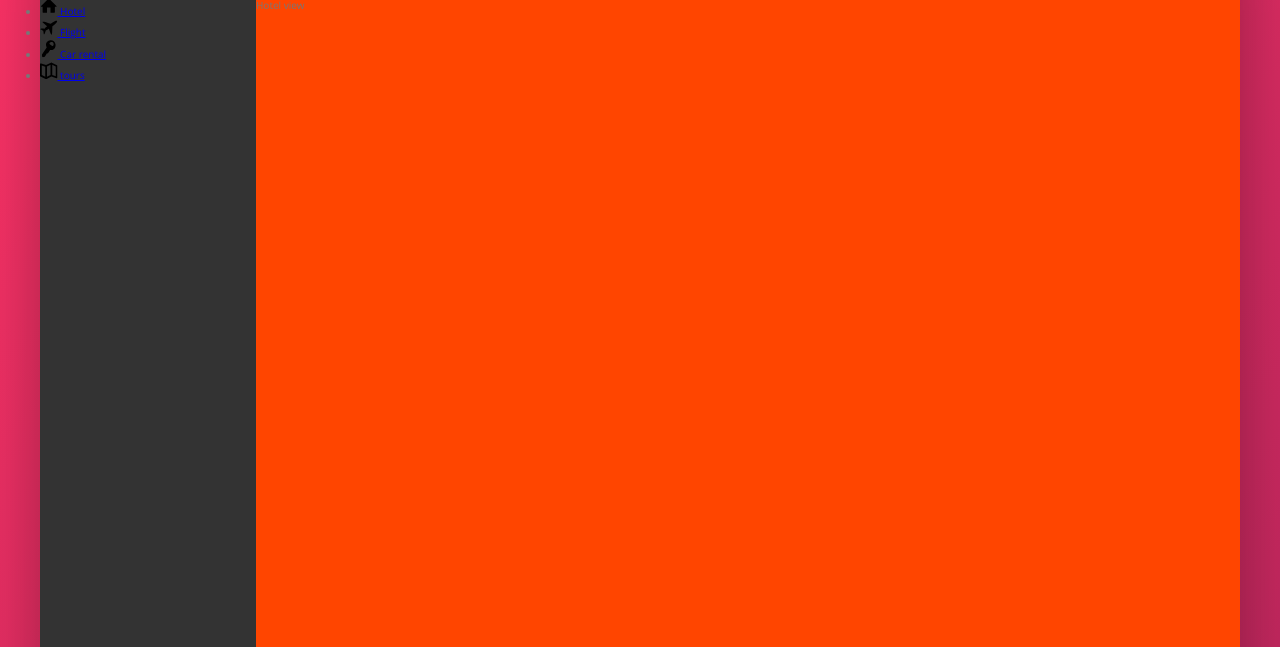
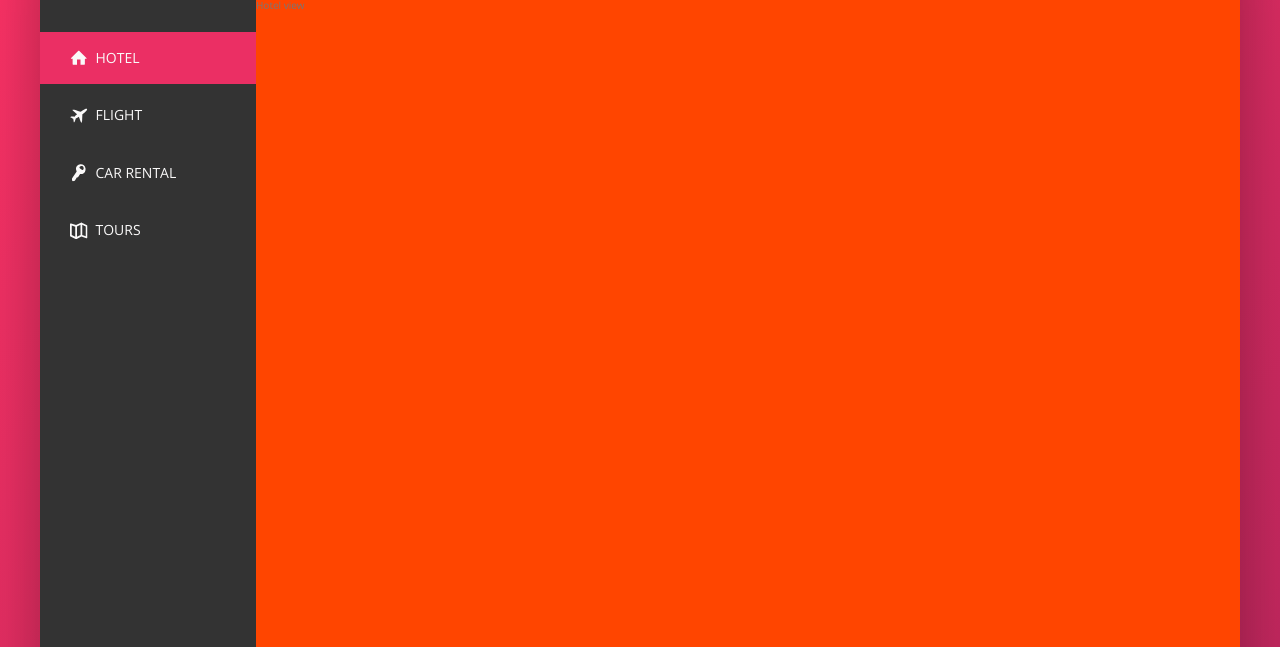
Before and after one commit to KadirZukorlic/Trillo, a website: page index.html in a window 1280 px wide. Shown: the part 153-800 px from the top of the page. Drawn offline with nearby package versions, Linux system fonts and the light colour scheme.

Commit message:
navigation sidebar finished

```diff
--- a/index.html
+++ b/index.html
@@ -51,7 +51,7 @@
             <div class="content">
                 <nav class="sidebar">
                     <ul class="side-nav">
-                        <li class="side-nav__item">
+                        <li class="side-nav__item side-nav__item--active">
                             <a href="#" class="side-nav__link">
                                 <svg class="side-nav__icon">
                                     <use xlink:href="img/sprite.svg#icon-home"></use>
--- a/sass/_components.scss
+++ b/sass/_components.scss
@@ -130,20 +130,70 @@
 // SIDE NAVIGATION
 
 .side-nav {
+    font-size: 1.4rem;
+    list-style: none;
+    margin-top: 3.5rem;
+
     &__item {
+        position: relative;
+
+        &:not(:last-child) {
+            margin-bottom: .5rem;
+        }
+    }
+
+    &__item::before {
+        content: ""; //must specify in order to even show in the page
+        position: absolute;
+        top: 0;
+        left: 0;
+        height: 100%;
+        width: 3px;
+        background-color: var(--color-primary);
+        transform: scaleY(0);
+        transition: transform .2s,
+                    width .4s cubic-bezier(1,0,0,1) .2s,
+                    background-color .1s;
+
+    }
+
+    &__item:hover::before,
+    &__item--active::before {
+        transform: scaleY(1);
+        width: 100%;
+    }
+
+    &__item:active::before {
+        background-color: var(--color-primary-light);
+    }
+
+    &__link:link,
+    &__link:visited {
+        color: var(--color-grey-light-1);
         text-decoration: none;
+        text-transform: uppercase;
+        display: block;
+        padding: 1.5rem 3rem;
+
+        display: flex;
+        align-items: center;
+        position: relative;
+        z-index: 10; // Z-INDEX only works if we have specified POSITION
     }
 
     &__link {
 
     }
 
+
     &__icon {
         width: 1.75rem;
         height: 1.75rem;
+        margin-right: .8rem;
+        fill: currentColor; //currentColor = color of this element or the parent element
+        //fill: var(--color-grey-light-1); //fill - changes the color of SVG icons
     }
 }
-
 ///////////////////////////////////
 // LEGAL TEXT
 
```
Also changed, not shown: css/style.css.
